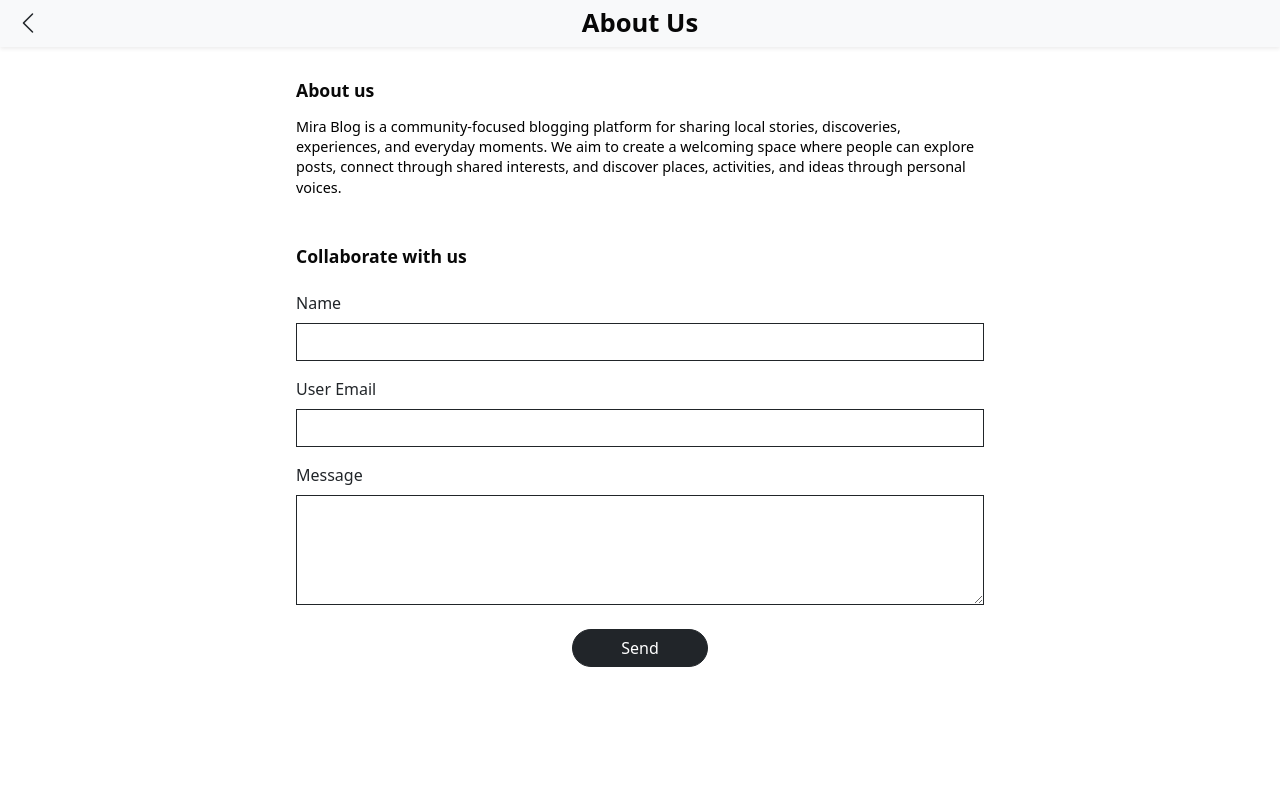
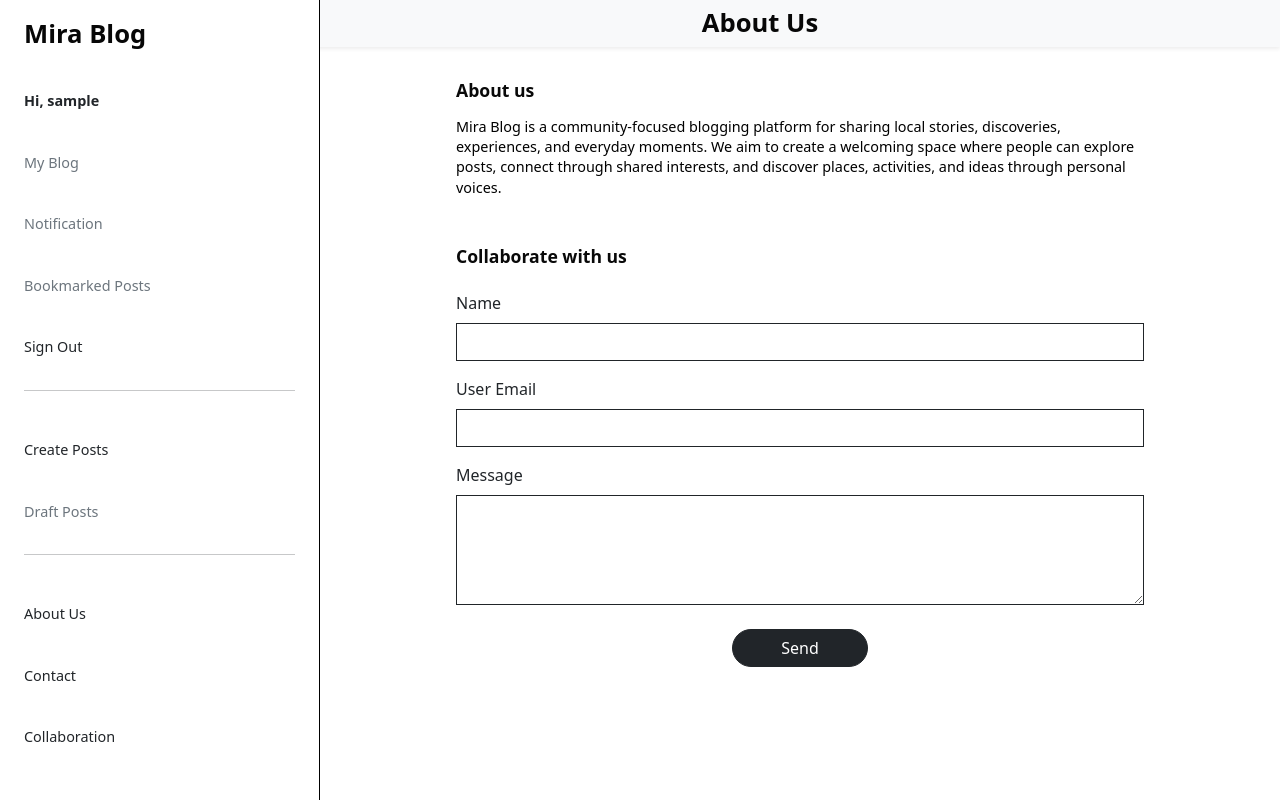
Before and after one commit to JJYNG1023/Project_3_Mira_Blog, a Django app: page /about/ in a window 1280 px wide. Run offline with Django 4.2, Linux system fonts and the light colour scheme; the visitor is signed in with stand-in values (Sample User, id 1).

Commit message:
update large tablet view

```diff
--- a/blog/static/blog/css/style.css
+++ b/blog/static/blog/css/style.css
@@ -745,9 +745,39 @@ div.mira-post-image {
 ===================================================== */
 
 @media screen and (min-width: 1024px) {
+    .desktop-sidebar {
+        position: fixed;
+        top: 0;
+        left: 0;
+        width: 20rem;
+        height: 100vh;
+        padding: 1.2rem 1.5rem 1.5rem;
+        border-right: 1px solid var(--secondary-color);
+        background-color: var(--background-color);
+        z-index: 1040;
+    }
+
+    .desktop-sidebar .nav-link {
+        font-size: var(--font-size-base);
+        padding-left: 0;
+        margin-top: 1rem;
+    }
+
+    /* Top navbar should sit beside sidebar, not underneath it */
+    .navbar.fixed-top {
+        left: 15rem;
+        width: auto;
+    }
+
+    .main-body-content{
+        padding-left: 20rem;
+    }
+
     .mira-navbar {
         max-width: 1200px;
         margin: 0 auto;
+        padding-left: 2.5rem;
+        padding-right: 2.5rem;
     }
 
     .mira-search-form {
@@ -755,11 +785,21 @@ div.mira-post-image {
         max-width: 20rem;
     }
 
+    .topic-filter-section {
+        max-width: 1000px;
+        padding-left: 1rem;
+        padding-right: 1rem;
+    }
+
+
     .bottom-mobile-nav {
         display: none;
     }
 
     .post-action-bar {
+        display: none;
+    }
+    .bi-list{
         display: none;
     }
 }
--- a/templates/base.html
+++ b/templates/base.html
@@ -26,6 +26,48 @@
     <link rel="stylesheet" href="{% static 'blog/css/style.css' %}">
 </head>
 <body>
+
+<!-- Desktop sidebar navigation -->
+<aside class="desktop-sidebar d-none d-lg-flex flex-column">
+    <nav class="nav flex-column gap-2">
+      {% if user.is_authenticated %}
+                <h1>Mira Blog</h1>
+                <span class="nav-link px-0 text-dark fw-bold">
+                    Hi, {{ user.username }}
+                </span>
+                <a href="{% url 'my_blog' %}" class="nav-link px-0 text-muted">My Blog</a>
+                <a href="#" class="nav-link px-0 text-muted">Notification</a>
+                <a href="{% url 'bookmarked_posts' %}" class="nav-link px-0 text-muted">Bookmarked Posts</a>
+
+                <form method="post" action="{% url 'account_logout' %}">
+                    {% csrf_token %}
+                    <button type="submit" class="nav-link px-0 text-dark bg-transparent border-0">
+                        Sign Out
+                    </button>
+                </form>
+
+                <hr>
+
+                <a href="{% url 'create_post' %}" class="nav-link px-0 text-dark">Create Posts</a>
+                <a href="#" class="nav-link px-0 text-muted">Draft Posts</a>
+
+                <hr>
+
+                <a href="{% url 'about_us' %}" class="nav-link px-0 text-dark">About Us</a>
+                <a href="{% url 'about_us' %}" class="nav-link px-0 text-dark">Contact</a>
+                <a href="{% url 'about_us' %}" class="nav-link px-0 text-dark">Collaboration</a>
+
+            {% else %}
+                <a href="{% url 'account_login' %}" class="nav-link px-0 text-dark">Log in</a>
+                <a href="{% url 'account_signup' %}" class="nav-link px-0 text-dark">Register</a>
+
+                <hr>
+                <a href="{% url 'about_us' %}" class="nav-link px-0 text-dark">About Us</a>
+                <a href="{% url 'about_us' %}" class="nav-link px-0 text-dark">Contact</a>
+                <a href="{% url 'about_us' %}" class="nav-link px-0 text-dark">Collaboration</a>
+            {% endif %}
+    </nav>
+</aside>
 
 {% if messages %}
     <div class="position-fixed top-0 start-50 translate-middle-x mt-3 z-3 message-popup">
@@ -79,7 +121,7 @@
 </header>
 {% endblock %}
 
-    <main>
+    <main class="main-body-content">
         {% block content %}
         {% endblock %}
     </main>
```
